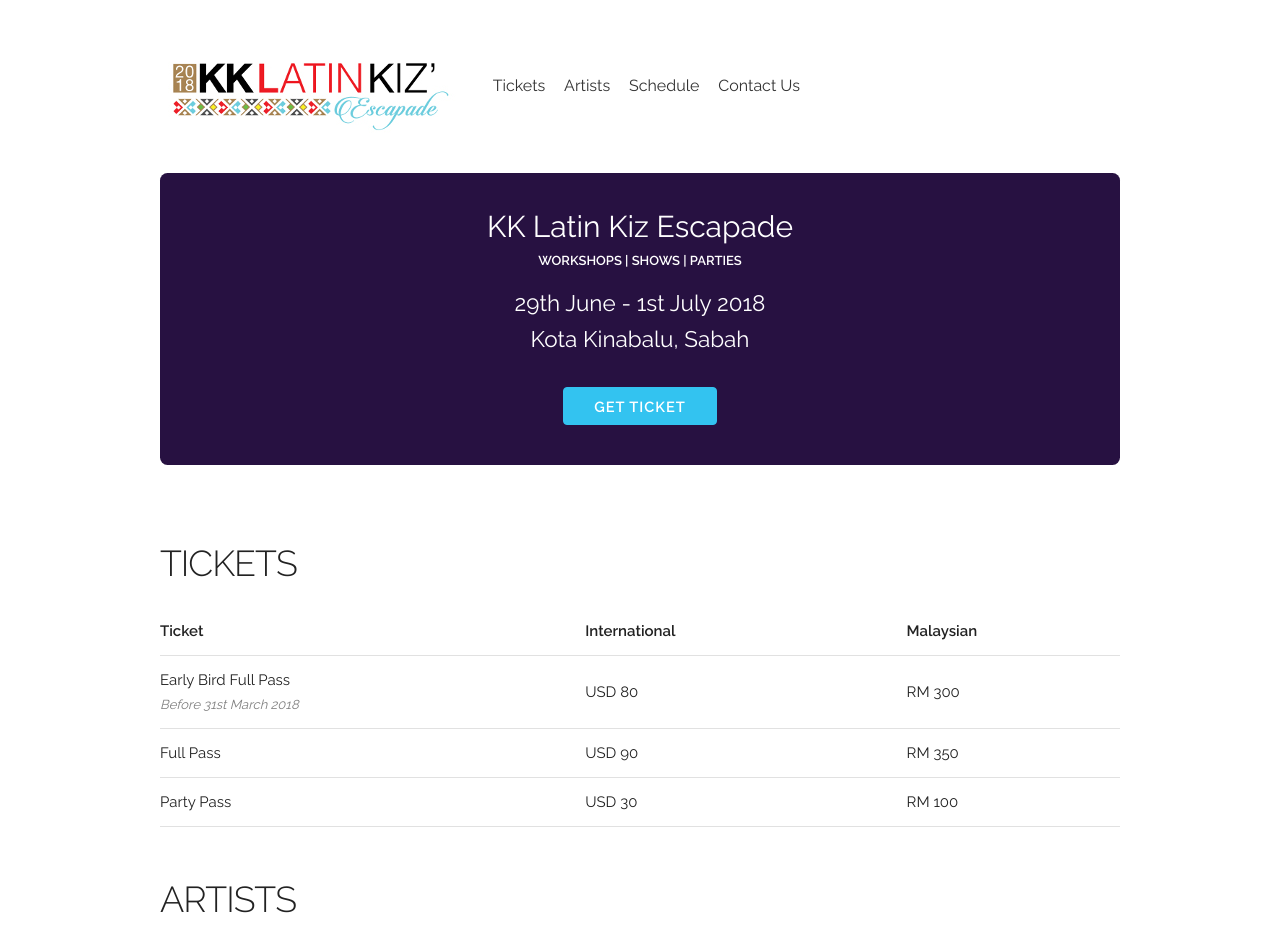
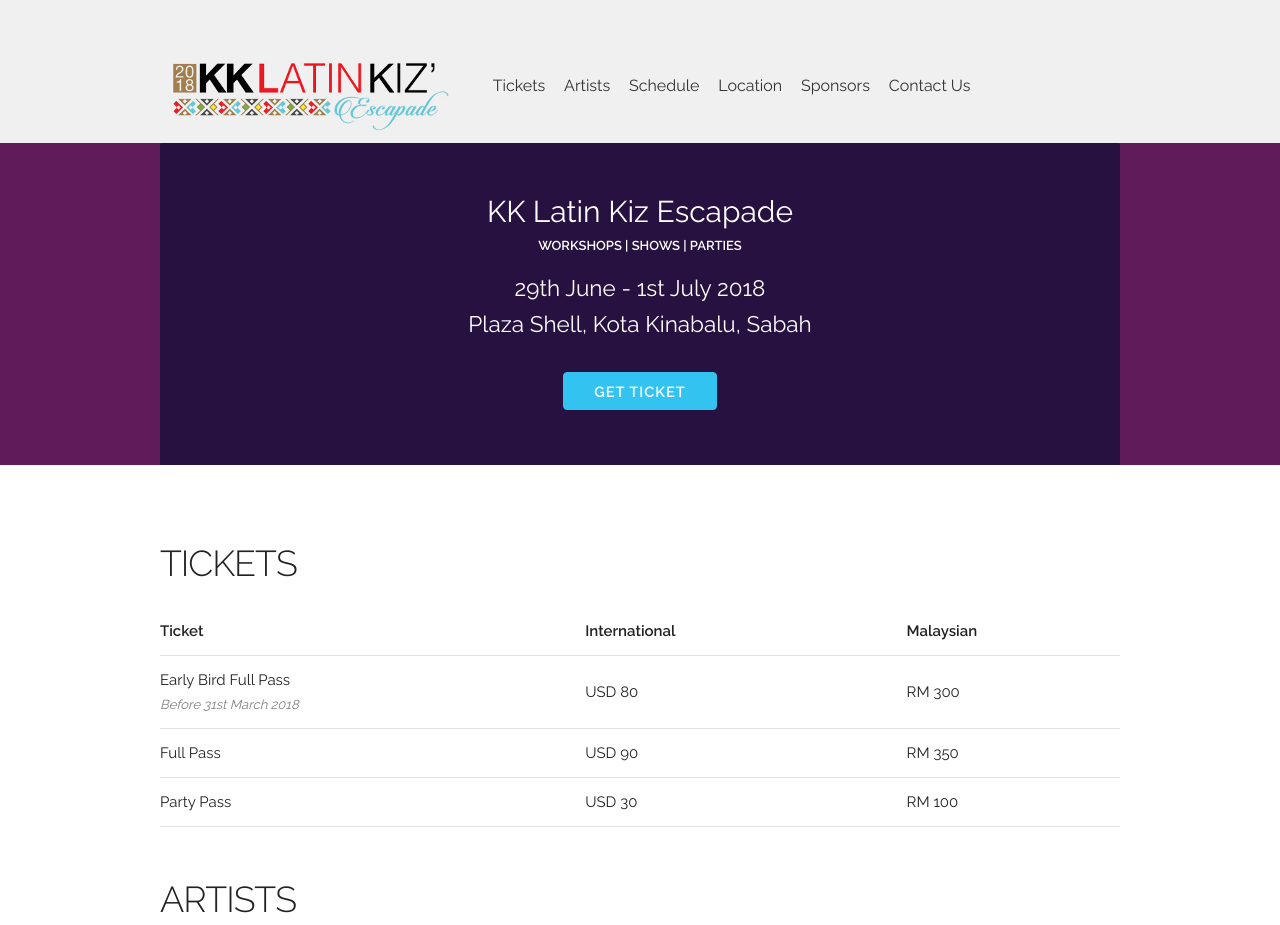
Before and after one commit to paragasu/kklatinescapade, a plain HTML site: page index.html in a window 1280 px wide. Shown: the top 925 px of the page. Drawn offline with Linux system fonts and the light colour scheme.

Commit message:
update venue and sponsor

```diff
--- a/css/style.css
+++ b/css/style.css
@@ -40,7 +40,11 @@ h3 {
 }
 
 .header {
-  margin-top: 3em;
+  padding-top: 3em;
+}
+
+.header-background {
+  background-color: #f0f0f0;
 }
 
 .img {
@@ -51,12 +55,22 @@ h3 {
 
 .event {
   background-color: #271141;
-  border-radius: 0.5em;
+  border-radius: 0.1em;
   text-align: center;
-  padding: 2em;
-  margin-top: 2em;
   margin-bottom: 5em;
+  padding-top: 3em;
+  padding-bottom: 3em;
   color: #fff;
+}
+
+.event-background {
+  background-color: #271141;
+}
+
+@media(min-width: 550px){
+  .event-background {
+    background-color: #601b5a;
+  }
 }
 
 .event-title {
@@ -76,6 +90,10 @@ h3 {
 
 .event-venue {
   font-size: 1.5em;
+}
+
+.location {
+  background-color: gray
 }
 
 .ticket-container {
--- a/index.html
+++ b/index.html
@@ -14,10 +14,11 @@
 
 </head>
 <body>
+<div class="header-background">
   <div class="container">
   <div class="row header">
     <div class="four columns">
-      <img src="img/kklatinescapade.jpg" />
+    <img src="img/kklatinescapade.png" />
     </div>
     <div class="eight columns">
       <nav>
@@ -25,21 +26,26 @@
         <li><a href="#ticket"> Tickets </a></li>
         <li><a href="#artist">  Artists </a></li>
         <li><a href="#schedule"> Schedule </a></li>
+        <li><a href="#location"> Location </a></li>
+        <li><a href="#sponsor"> Sponsors </a></li>
         <li><a href="#contact"> Contact Us </a></li>
       </ul>
       </nav>
     </div>
     </div>
   </div>
+</div>
+<div class="event-background">
   <div class="container event">
     <div class="event-title"> KK Latin Kiz Escapade </div>
     <div class="event-tag"> Workshops | Shows | Parties </div>
     <div class="event-date"> 29th June - 1st July 2018 </div>
-    <div class="event-venue"> Kota Kinabalu, Sabah </div>
+    <div class="event-venue"> Plaza Shell, Kota Kinabalu, Sabah </div>
     <div class="ticket-container">
       <a class="button button-primary" href="https://kklatinkizescapade.eventbrite.com"> Get Ticket </a>
     </div>
   </div>
+</div>
   <div class="container">
     <h3> Tickets </h3>
     <a name="ticket"></a>
@@ -207,8 +213,28 @@ etc. </p>
   </div>
   <div class="container">
   <a name="schedule"></a>
-    <h3> Schedule </h3>
+    <h5> Schedule </h5>
     Coming Soon
+    <br/><br/>
+    <br/><br/>
+  </div>
+  <div class="container">
+  <a name="location"></a>
+    <h5> Location </h5>
+    <div class="row">
+      <div class="four columns">
+        <img src="img/plazashell.jpg" class="u-full-width">
+      </div>
+      <div class="eight columns">
+        <iframe src="https://www.google.com/maps/embed?pb=!1m18!1m12!1m3!1d496.01579767063316!2d116.07449794126144!3d5.977329800731557!2m3!1f0!2f0!3f0!3m2!1i1024!2i768!4f13.1!3m3!1m2!1s0x323b6990c48c20c7%3A0xe7e7d51eaa436e5e!2sSabah+Shell+Petroleum+Co+Ltd!5e0!3m2!1sen!2smy!4v1517983750571" width="100%" height="440" frameborder="0" style="border:0" allowfullscreen></iframe>
+      </div>
+    </div>
+    <br/><br/>
+  </div>
+  <div class="container">
+  <a name="sponsor"></a>
+    <h5> Sponsors </h5>
+    <img src="img/hapseng.png" width="100">
     <br/><br/>
   </div>
   <footer>
```
Also changed, not shown: img/hapseng.png (added), img/kklatinescapade.png (added), img/plazashell.jpg (added), 1 other file.
